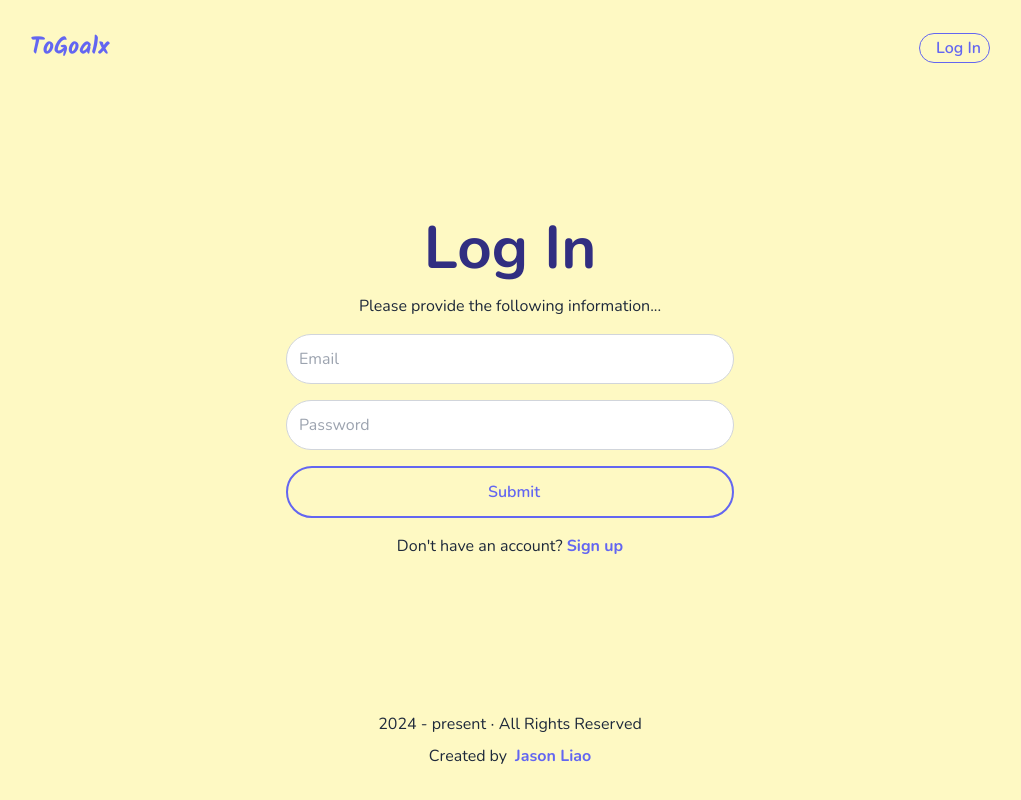
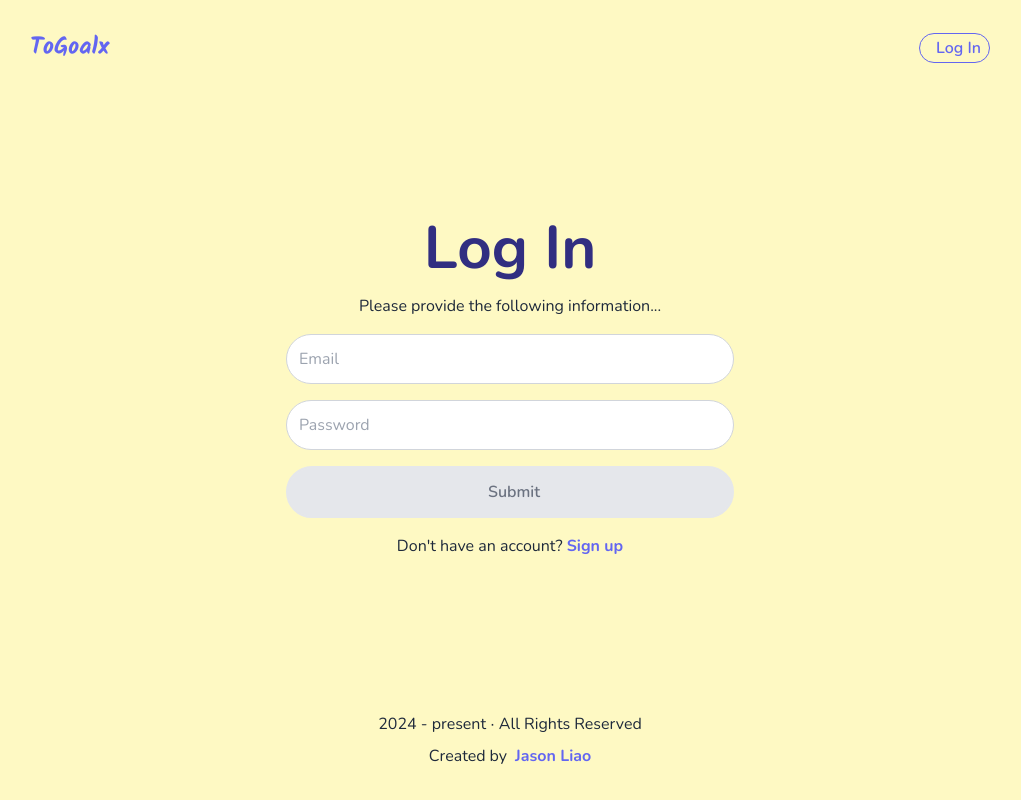
Before and after one commit to jasontwuk/togoalx, a Next.js app: page /login in a window 1280 px wide. Shown: the whole page, without its empty margins (130-1151 px from the left). Built offline with nearby package versions, Linux system fonts and the light colour scheme; no server answers; some icons are missing.

Commit message:
add form validation to LoginOrSignup

```diff
--- a/app/components/Input.tsx
+++ b/app/components/Input.tsx
@@ -6,14 +6,23 @@ type InputProps = {
   type: string;
   placeholder?: string;
   changeHandler: (e: React.ChangeEvent<HTMLInputElement>) => void;
+  onBlur?: () => void;
   className?: string;
   min?: number;
   max?: number;
 };
 
 export const Input = (props: InputProps) => {
-  const { value, type, placeholder, changeHandler, className, min, max } =
-    props;
+  const {
+    value,
+    type,
+    placeholder,
+    changeHandler,
+    onBlur,
+    className,
+    min,
+    max,
+  } = props;
 
   return (
     <input
@@ -21,6 +30,7 @@ export const Input = (props: InputProps) => {
       type={type}
       placeholder={placeholder}
       onChange={changeHandler}
+      onBlur={onBlur}
       className={clsx(
         // *** Note: general
         "w-full border border-solid border-gray-300 duration-200",
--- a/app/components/loginOrSignup.tsx
+++ b/app/components/loginOrSignup.tsx
@@ -12,10 +12,31 @@ type LoginOrSignupProps = {
   isForLogin: boolean;
 };
 
+interface Errors {
+  name?: string;
+  email?: string;
+  password?: string;
+  login?: string;
+}
+
+interface Touched {
+  name: boolean;
+  email: boolean;
+  password: boolean;
+}
+
 export default function LoginOrSignup({ isForLogin }: LoginOrSignupProps) {
   const [name, setName] = useState("");
   const [email, setEmail] = useState("");
   const [password, setPassword] = useState("");
+  const [errors, setErrors] = useState<Errors>({});
+  const [isFormValid, setIsFormValid] = useState(false);
+  // *** Note: track if the user has touched the inputs
+  const [touched, setTouched] = useState<Touched>({
+    name: false,
+    email: false,
+    password: false,
+  });
   const [authenticating, setAuthenticating] = useState(false);
 
   const { signup, login, currentUser } = useAuth();
@@ -43,10 +64,52 @@ export default function LoginOrSignup({ isForLogin }: LoginOrSignupProps) {
       }
     } catch (error) {
       console.log(error instanceof Error ? error.message : "Unknown error");
+
+      // *** Note: set up log in error message
+      if (isForLogin) {
+        const newErrors: Errors = {};
+
+        newErrors.login = "Your email or password is incorrect.";
+        setErrors(newErrors);
+      }
     } finally {
       setAuthenticating(false);
     }
   }
+
+  // *** Note: form validation
+  useEffect(() => {
+    const validateForm = () => {
+      const newErrors: Errors = {};
+
+      if (!isForLogin && !name) {
+        newErrors.name = "Name is required.";
+      }
+
+      if (!email) {
+        newErrors.email = "Email is required.";
+      } else if (!/\S+@\S+\.\S+/.test(email)) {
+        newErrors.email = "Email is invalid.";
+      }
+
+      if (!password) {
+        newErrors.password = "Password is required.";
+      } else if (password.length < 6) {
+        newErrors.password =
+          "Password must be at least 6 characters or numbers.";
+      }
+
+      setErrors(newErrors);
+      setIsFormValid(Object.keys(newErrors).length === 0);
+    };
+
+    validateForm();
+  }, [isForLogin, name, email, password]);
+
+  // *** Note: handlers to mark inputs as touched
+  const handleBlur = (field: keyof Touched) => {
+    setTouched((prev) => ({ ...prev, [field]: true }));
+  };
 
   // *** Note: when they are already logged in, redirect users back to the homepage.
   useEffect(() => {
@@ -66,6 +129,7 @@ export default function LoginOrSignup({ isForLogin }: LoginOrSignupProps) {
       </h2>
 
       {!isForLogin && (
+        <div className="flex w-full flex-col items-center justify-center gap-1">
           <Input
             value={name}
             type="text"
@@ -73,34 +137,62 @@ export default function LoginOrSignup({ isForLogin }: LoginOrSignupProps) {
             changeHandler={(e) => {
               setName(e.target.value);
             }}
+            onBlur={() => handleBlur("name")}
             className="rounded-full px-3 py-2 sm:py-3"
           />
+
+          {touched.name && errors.name && (
+            <p className="px-3 text-center text-xs text-red-500">
+              {errors.name}
+            </p>
+          )}
+        </div>
       )}
 
+      <div className="flex w-full flex-col items-center justify-center gap-1">
         <Input
           value={email}
           type="email"
           placeholder="Email"
+          onBlur={() => handleBlur("email")}
           changeHandler={(e) => {
             setEmail(e.target.value);
           }}
           className="rounded-full px-3 py-2 sm:py-3"
         />
 
+        {touched.email && errors.email && (
+          <p className="px-3 text-center text-xs text-red-500">
+            {errors.email}
+          </p>
+        )}
+      </div>
+
+      <div className="flex w-full flex-col items-center justify-center gap-1">
         <Input
           value={password}
           type="password"
           placeholder="Password"
+          onBlur={() => handleBlur("password")}
           changeHandler={(e) => {
             setPassword(e.target.value);
           }}
           className="rounded-full px-3 py-2 sm:py-3"
         />
 
+        {touched.password && errors.password && (
+          <p className="px-3 text-center text-xs text-red-500">
+            {errors.password}
+          </p>
+        )}
+      </div>
+
+      <div className="flex w-full flex-col items-center justify-center gap-1">
         <Button
           clickHandler={handleSubmit}
           className="border-2 px-3 py-2 sm:py-3"
           full
+          disabled={!isFormValid}
         >
           {authenticating ? (
             "Submitting"
@@ -112,6 +204,13 @@ export default function LoginOrSignup({ isForLogin }: LoginOrSignupProps) {
           )}
         </Button>
 
+        {errors.login && (
+          <p className="px-3 text-center text-xs text-red-500">
+            {errors.login}
+          </p>
+        )}
+      </div>
+
       <p className="text-center">
         {isForLogin ? "Don't have an account? " : "Already have an account? "}
 
```
Lines whose indentation alone changed are shown as unchanged.
